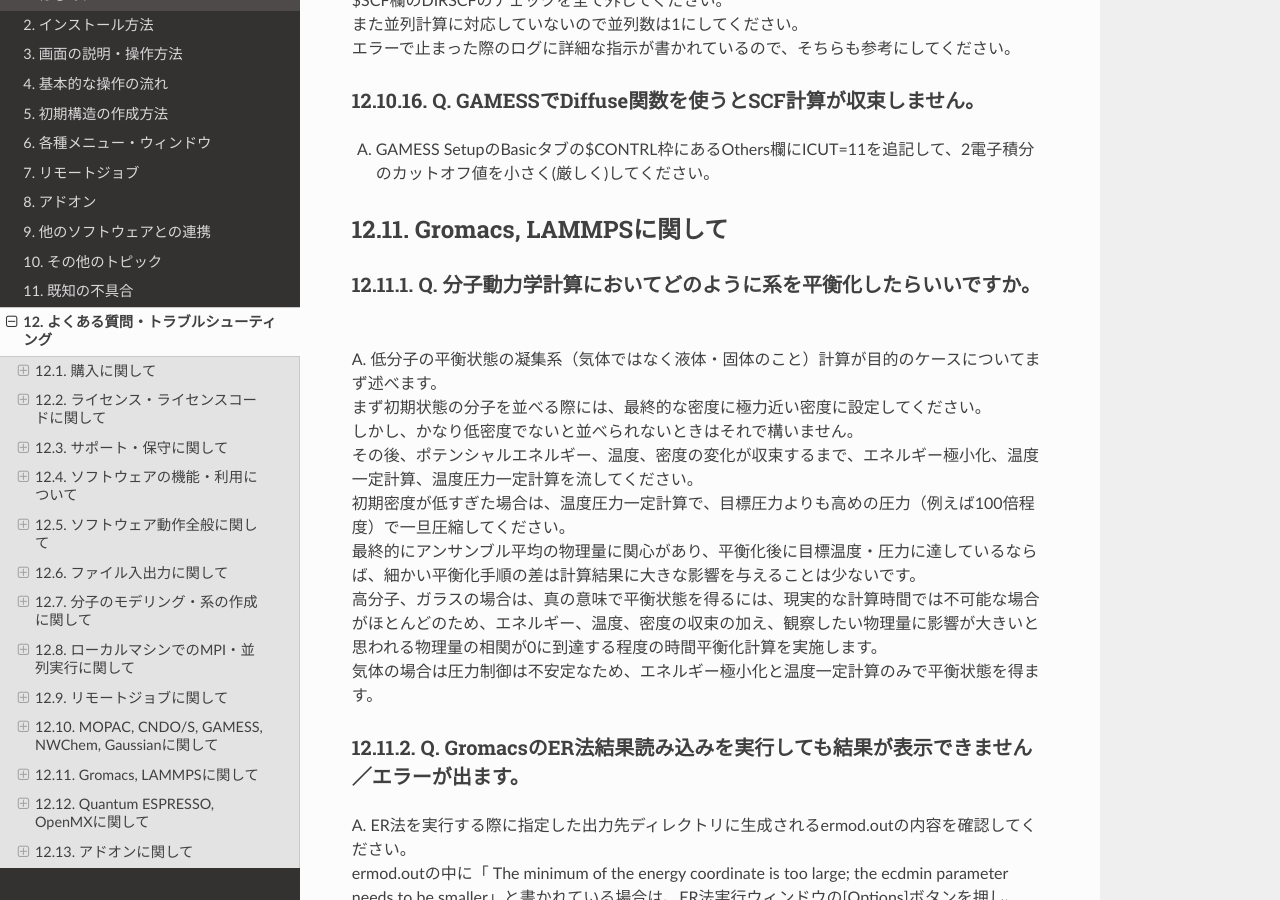
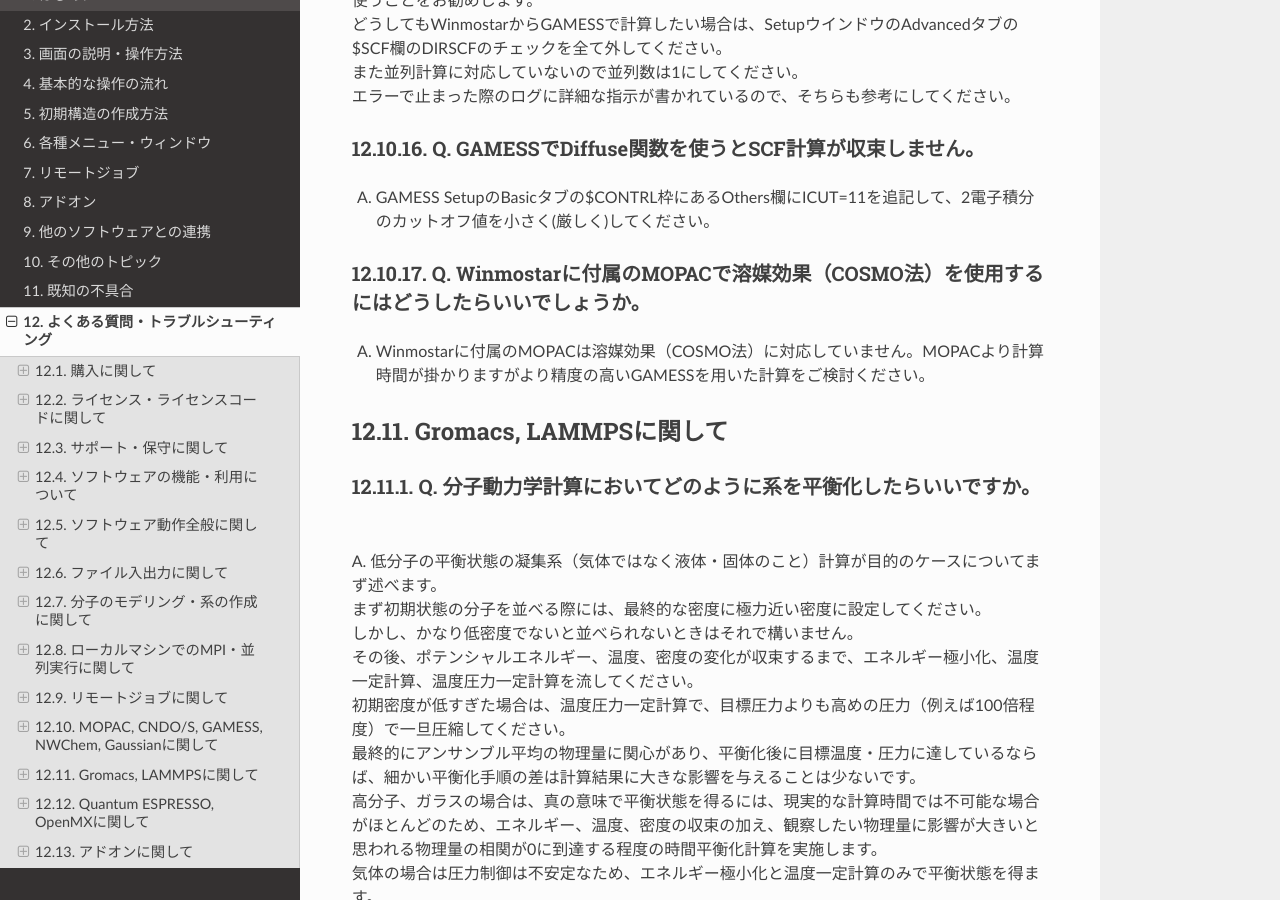
Before and after one commit to X-Ability/winmostar_doc, a Sphinx documentation site: the page built from source/faq/faq.rst, in a window 1280 px wide and 900 px high, scrolled down 19488 px. Built offline with Sphinx 7.4.7 and the Read the Docs theme 2.0.0, drawn with Linux system fonts in a browser that asks for light colours; formulas are drawn with MathJax 3; some of the changed text lies outside the part shown.

Commit message:
FAQ追記

```diff
--- a/source/faq/faq.rst
+++ b/source/faq/faq.rst
@@ -548,6 +548,11 @@
 
 A. GAMESS SetupのBasicタブの$CONTRL枠にあるOthers欄にICUT=11を追記して、2電子積分のカットオフ値を小さく(厳しく)してください。
 
+Q. Winmostarに付属のMOPACで溶媒効果（COSMO法）を使用するにはどうしたらいいでしょうか。
+^^^^^^^^^^^^^^^^^^^^^^^^^^^^^^^^^^^^^^^^^^^^^^^^^^^^^^^^^^^^^^^^^^^^^^^^^^^^^^^^^^^^^^^^^^^^^^^^^^^^^^^
+
+A. Winmostarに付属のMOPACは溶媒効果（COSMO法）に対応していません。MOPACより計算時間が掛かりますがより精度の高いGAMESSを用いた計算をご検討ください。
+
 Gromacs, LAMMPSに関して
 -------------------------------
 
```
